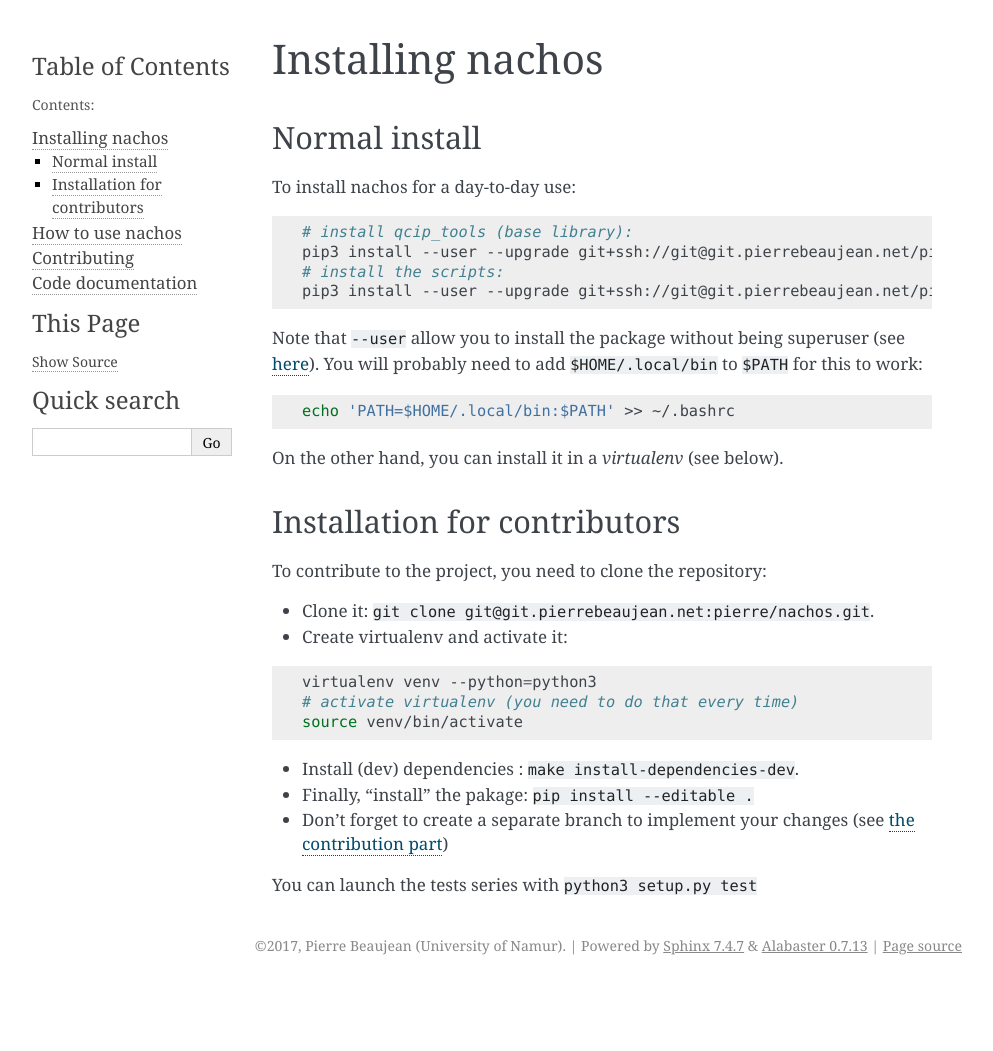
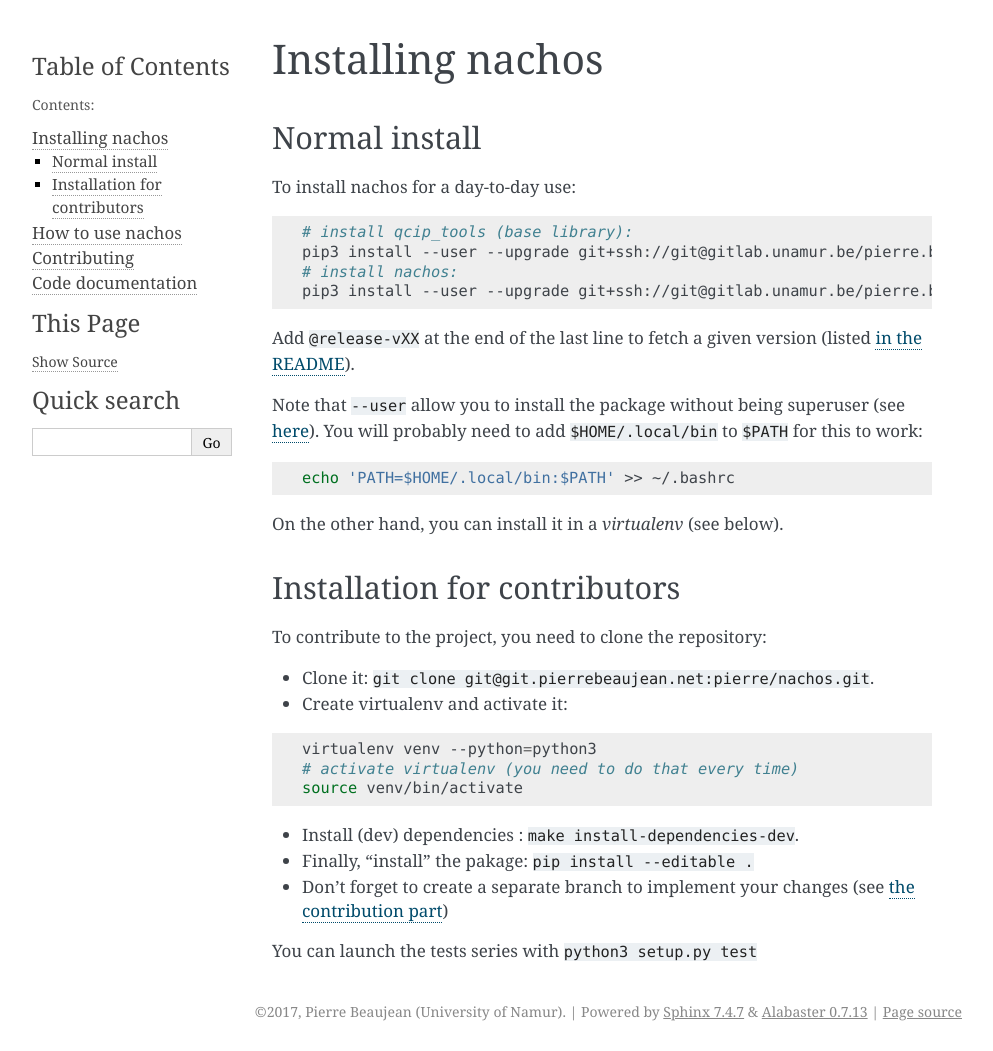
Before and after one commit to pierre-24/nachos, a Sphinx documentation site: the page built from documentation/source/install.rst, in a window 1280 px wide. Shown: the whole page, without its empty margins (148-1141 px from the left). Built offline with Sphinx 7.4.7, drawn with Linux system fonts in a browser that asks for light colours; before the commit the page ends 985 px from its top, so only the background shows below that.

Commit message:
upgrade doc

```diff
--- a/documentation/source/install.rst
+++ b/documentation/source/install.rst
@@ -10,9 +10,12 @@ To install nachos for a day-to-day use:
 .. code-block:: bash
 
   # install qcip_tools (base library):
-  pip3 install --user --upgrade git+ssh://git@git.pierrebeaujean.net/pierre/qcip_tools.git@dev
-  # install the scripts:
-  pip3 install --user --upgrade git+ssh://git@git.pierrebeaujean.net/pierre/nachos.git
+  pip3 install --user --upgrade git+ssh://git@gitlab.unamur.be/pierre.beaujean/qcip_tools.git@release-v0.4.2
+  # install nachos:
+  pip3 install --user --upgrade git+ssh://git@gitlab.unamur.be/pierre.beaujean/nachos.git
+
+Add ``@release-vXX`` at the end of the last line to fetch a given version (listed `in the README <https://gitlab.unamur.be/pierre.beaujean/nachos/blob/master/README.md>`_).
+
 
 Note that ``--user`` allow you to install the package without being superuser (see `here <https://pip.pypa.io/en/stable/user_guide/#user-installs>`_).
 You will probably need to add ``$HOME/.local/bin`` to ``$PATH`` for this to work:
```
Also changed, not shown: README.md (+1 -1 lines).
